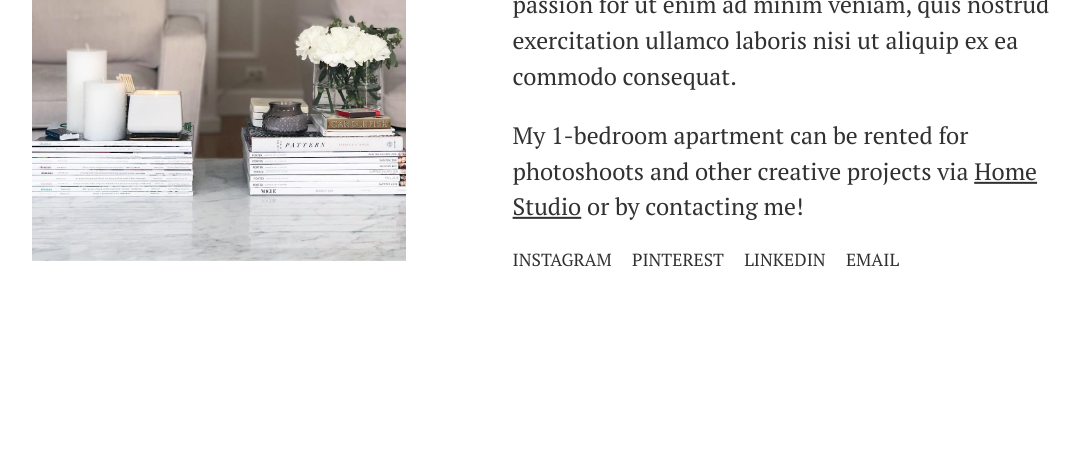
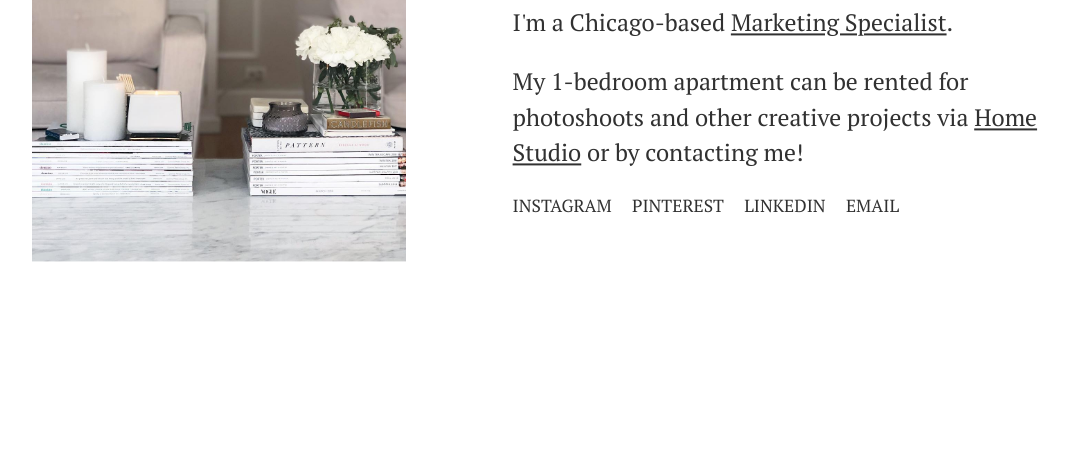
Before and after one commit to rsefer/kathrynlarocca.com, a plain HTML site: page index.html in a window 1280 px wide. Shown: the part 324-800 px from the top of the page, without its empty margins (74-1154 px from the left). Drawn offline with Linux system fonts and the light colour scheme.

Commit message:
Removed latin

```diff
--- a/index.html
+++ b/index.html
@@ -180,7 +180,7 @@
 	<div class="image-wrap"><img itemprop="image" src="./images/table.jpg" width="200" height="200" alt=""></div>
 	<article>
 		<h1>Hi, I'm <span itemprop="name">Kathryn Larocca</span>.</h1>
-		<p>I'm a Chicago-based <a rel="nofollow" target="_blank" href="https://www.linkedin.com/in/kathryn-larocca-6581a660/"><span itemprop="jobTitle">Marketing Specialist</span></a> with a passion for ut enim ad minim veniam, quis nostrud exercitation ullamco laboris nisi ut aliquip ex ea commodo consequat.</p>
+		<p>I'm a Chicago-based <a rel="nofollow" target="_blank" href="https://www.linkedin.com/in/kathryn-larocca-6581a660/"><span itemprop="jobTitle">Marketing Specialist</span></a>.</p>
 		<p>My 1-bedroom apartment can be rented for photoshoots and other creative projects via <a href="https://www.homestudiolist.com/listing/900110" target="_blank" title="Home Studio">Home Studio</a> or by contacting me!</p>
 		<ul class="social-list">
 			<li><a rel="nofollow" target="_blank" href="https://www.instagram.com/kathrynlarocca/" title="Instagram">Instagram</a></li>
```
